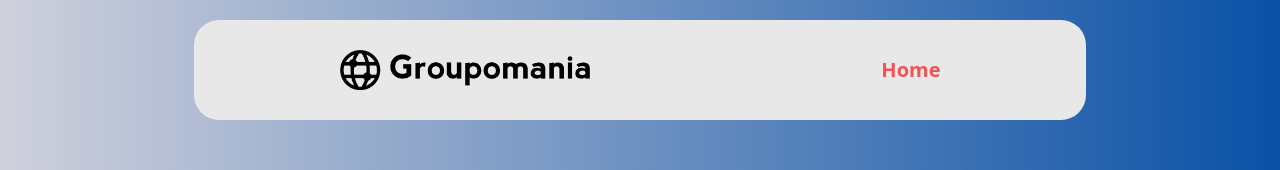
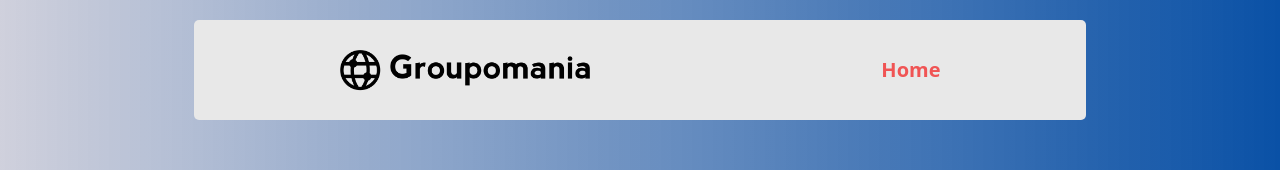
Before and after one commit to kriss57/Groupomania, a Vue app in the folder frontend/: page / in a window 1280 px wide. Shown: the top 170 px of the page. Built offline with nearby package versions, Linux system fonts and the light colour scheme.

Commit message:
petite correction syntaxe

```diff
--- a/frontend/src/components/LoginNav.vue
+++ b/frontend/src/components/LoginNav.vue
@@ -25,7 +25,7 @@ a {
   justify-content: space-around;
   background-color: #e8e8e8;
   width: 80%;
-  border-radius: 25px;
+  border-radius: 5px;
   margin: auto;
   margin-top: 20px;
 }
--- a/frontend/src/views/admin/Profil.vue
+++ b/frontend/src/views/admin/Profil.vue
@@ -95,7 +95,7 @@ export default {
       .then((res) => {
         console.log(res.data.data);
         this.userProfil = res.data.data;
-        jwtDecoded.decoded();
+        //jwtDecoded.decoded();
       })
       .catch((err) => console.log(err));
   },
@@ -121,13 +121,12 @@ export default {
     //---Suppréssion du compte utilisateur
     deleteUser() {
       let id = this.userProfil.id;
+      console.log(id);
       user
         .deleteUser(id)
-        .then(
-          (res) => console.log(res),
-          tokenService.logout(),
-          router.push("/")
-        )
+        .then((res) => {
+          console.log(res), tokenService.logout(), router.push("/");
+        })
         .catch((err) => console.log(err));
     },
   },
```
